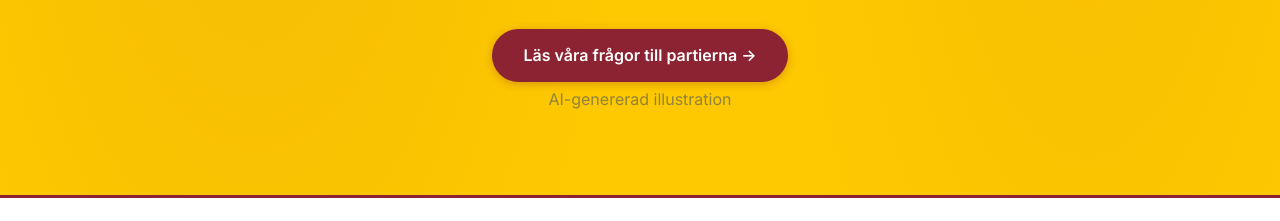
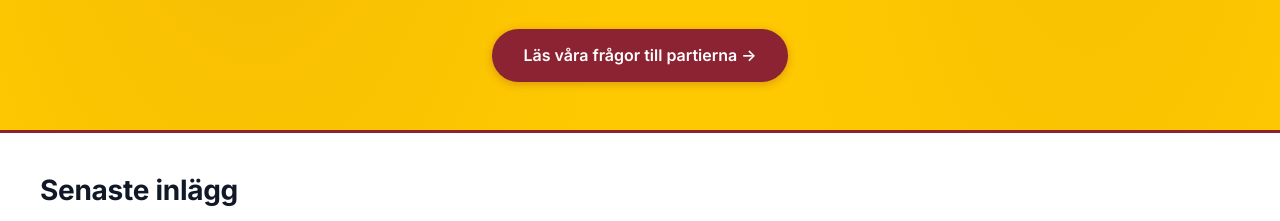
Before and after one commit to johanneswilm/taguppropet.se, an Eleventy site: page index.njk in a window 1280 px wide. Shown: the part 705-926 px from the top of the page. Built offline with nearby package versions, Linux system fonts and the light colour scheme; Eleventy itself is replaced by a stand-in of ours; files that its build step writes are made by us from their sources; what markdown-it-replace-link would draw is missing.

Commit message:
remove ai illustration description

```diff
--- a/index.njk
+++ b/index.njk
@@ -12,7 +12,6 @@
     <h1>Skånes tågtrafik i kris<br>– politikerna måste svara</h1>
     <p>Tåguppropet Skåne granskar tågförbindelserna i Skåne och kräver svar från partierna inför valet den 13 september 2026.</p>
     <a href="{{ '/posts/brevet-2026/' | url }}" class="btn btn-primary">Läs våra frågor till partierna &rarr;</a>
-    <p class="hero-credit"><small>AI-genererad illustration</small></p>
   </div>
 </section>
 
```
